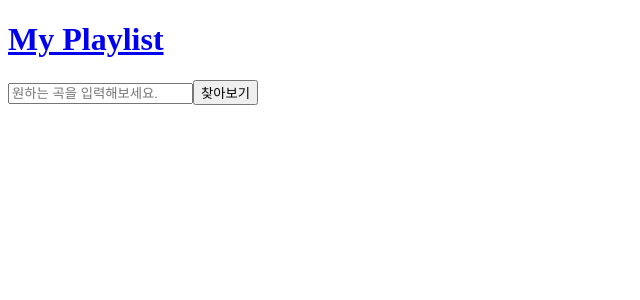
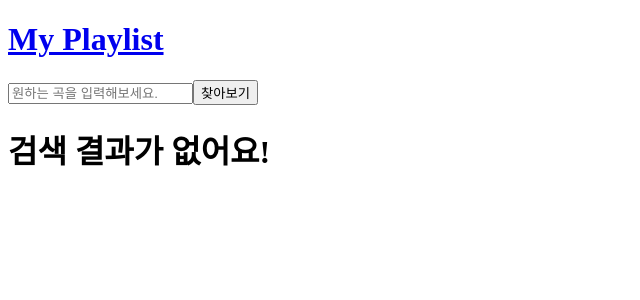
Before and after one commit to CodeSoom/project-react-3-shinhyogeun, a React app: page /project-react-3-shinhyogeun/result/1 in a window 1280 px wide. Shown: the top 300 px of the page, without its empty margins (0-640 px from the left). Built offline with nearby package versions, Linux system fonts and the light colour scheme.

Commit message:
queryString으로 Router 변경

```diff
--- a/package.json
+++ b/package.json
@@ -27,6 +27,7 @@
     "@emotion/styled": "^11.1.5",
     "@reduxjs/toolkit": "^1.5.0",
     "@u-wave/react-youtube": "^0.7.2",
+    "query-string": "^7.0.0",
     "react": "^17.0.1",
     "react-dom": "^17.0.1",
     "react-redux": "^7.2.2",
--- a/src/App.jsx
+++ b/src/App.jsx
@@ -18,7 +18,7 @@ export default function App() {
       <SearchFormPage />
       <Switch>
         <Route exact path="/" component={PlaylistPage} />
-        <Route path="/search/:keyword" component={SearchResultPage} />
+        <Route path="/result/:searchQuery?" component={SearchResultPage} />
       </Switch>
     </>
   );
--- a/src/container/SearchResultContainer.jsx
+++ b/src/container/SearchResultContainer.jsx
@@ -12,7 +12,6 @@ export default function SearchResultContainer({ keyword }) {
   const dispatch = useDispatch();
 
   useEffect(() => {
-    console.log('찾아!');
     dispatch(searchMusic(keyword));
   }, [keyword]);
 
--- a/src/pages/SearchFormPage.jsx
+++ b/src/pages/SearchFormPage.jsx
@@ -8,7 +8,7 @@ export default function SearchFormPage() {
   const history = useHistory();
 
   function handleClick(keyword) {
-    history.push(`/search/${keyword}`);
+    history.push(`/result?searchQuery=${keyword}`);
   }
 
   return (
--- a/src/pages/SearchResultPage.jsx
+++ b/src/pages/SearchResultPage.jsx
@@ -1,11 +1,17 @@
 import React from 'react';
 
-import { useParams } from 'react-router-dom';
+import queryString from 'query-string';
 
 import SearchResultContainer from '../container/SearchResultContainer';
 
-export default function SearchResultPage({ params }) {
-  const { keyword } = params || useParams();
+export default function SearchResultPage({ location, params }) {
+  const { searchQuery } = queryString.parse(location?.search);
+
+  const keyword = params || searchQuery;
+
+  if (keyword === undefined) {
+    return (<h1>검색 결과가 없어요!</h1>);
+  }
 
   return (<SearchResultContainer keyword={keyword} />);
 }
```
Also changed, not shown: 2 other files (tests, documents, lock files or other folders).
